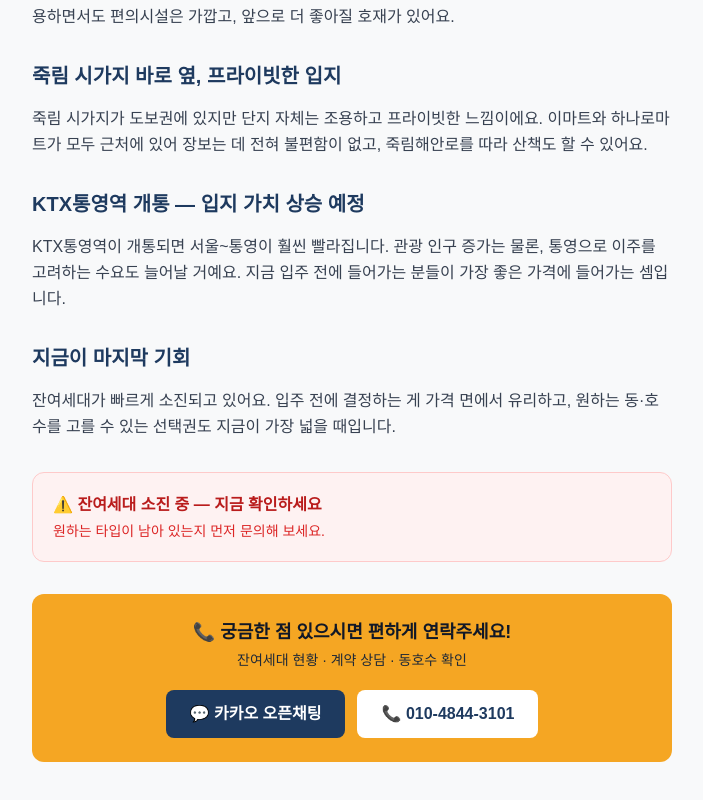
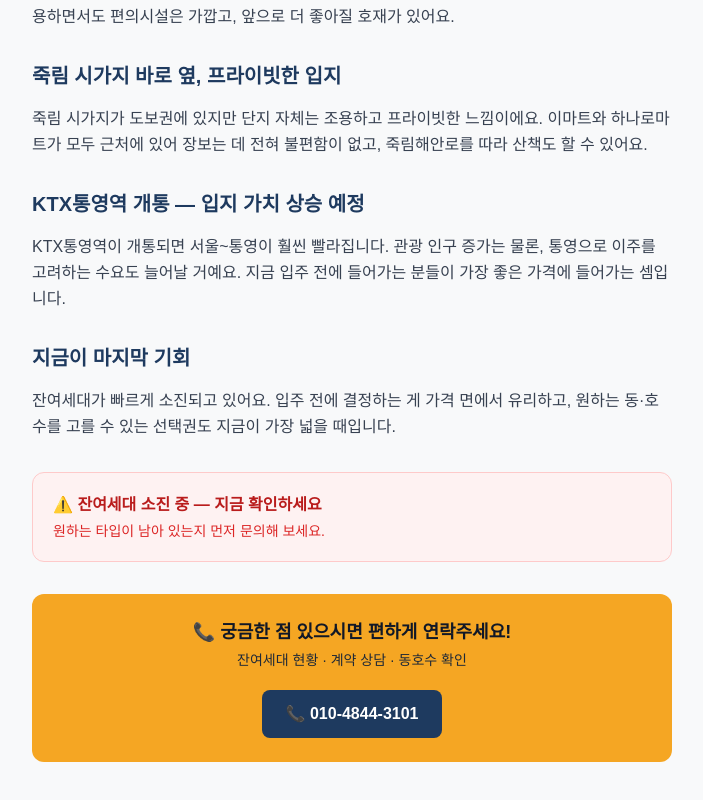
Before and after one commit to yamugyclaude/heejeong, a Next.js app: page /posts/future in a window 1280 px wide. Shown: the part 246-1046 px from the top of the page, without its empty margins (288-991 px from the left). Built offline with nearby package versions, Linux system fonts and the light colour scheme.

Commit message:
feat: 카카오 채팅 제거, 전화번호만 유지

```diff
--- a/components/ContactSection.tsx
+++ b/components/ContactSection.tsx
@@ -1,4 +1,3 @@
-const KAKAO_URL = 'https://open.kakao.com/o/s8krZCBi'
 const PHONE = '010-4844-3101'
 
 export default function ContactSection() {
@@ -12,15 +11,8 @@ export default function ContactSection() {
       </p>
       <div className="flex flex-col sm:flex-row gap-3 justify-center">
         <a
-          href={KAKAO_URL}
-          target="_blank"
+          href={`tel:${PHONE}`}
           className="bg-[#1E3A5F] text-white font-bold py-3 px-6 rounded-lg hover:brightness-110 transition"
-        >
-          💬 카카오 오픈채팅
-        </a>
-        <a
-          href={`tel:${PHONE}`}
-          className="bg-white text-[#1E3A5F] font-bold py-3 px-6 rounded-lg hover:bg-gray-100 transition"
         >
           📞 {PHONE}
         </a>
```
